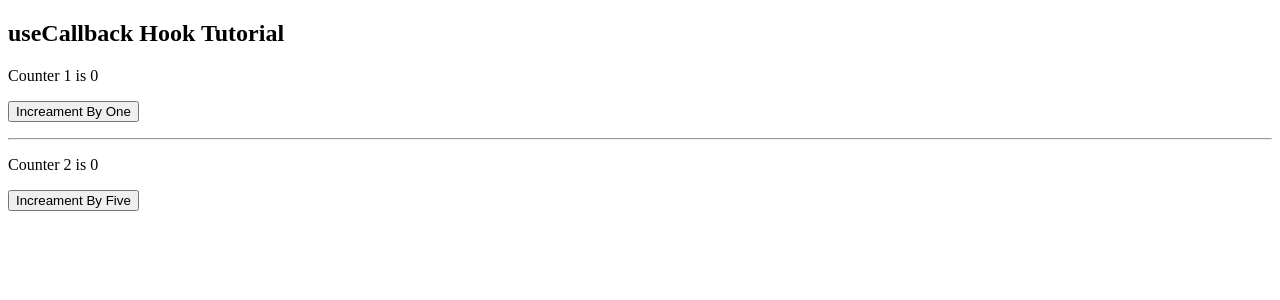
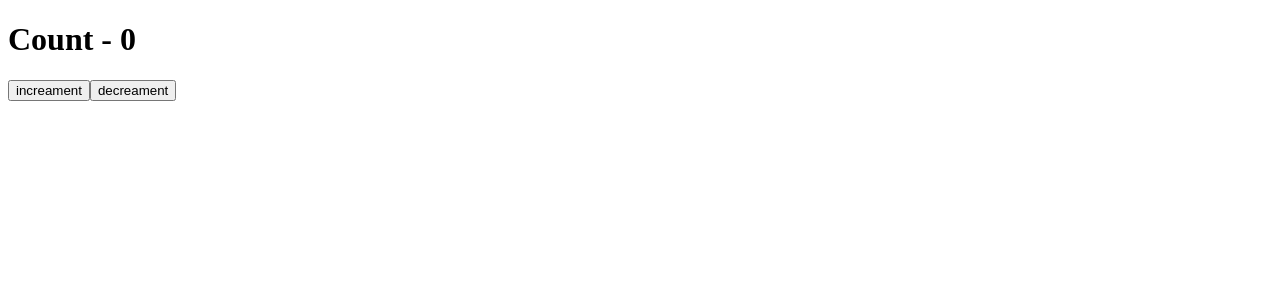
Before and after one commit to sagarhasan273/React.Js, a React (Create React App) app: page / in a window 1280 px wide. Shown: the top 300 px of the page. Built offline with nearby package versions, Linux system fonts and the light colour scheme.

Commit message:
useReducer

```diff
--- a/src/App.js
+++ b/src/App.js
@@ -1,28 +1,10 @@
-import React, { useState } from 'react';
-import Button from './component/Button';
-import ShowCount from './component/ShowCount';
-import Title from './component/Title';
+import React from 'react';
+import Counter from './component/Counter';
 
 export default function App() {
-  const [count1, setCount1] = useState(0);
-  const [count2, setCount2] = useState(0);
-
-  const increamentByOne = () => {
-    setCount1((prevCount) => prevCount + 1);
-  };
-
-  const increamentByFive = () => {
-    setCount2((prevCount) => prevCount + 5);
-  };
-
   return (
     <div>
-      <Title />
-      <ShowCount count={count1} title="Counter 1" />
-      <Button handleClick={increamentByOne}>Increament By One</Button>
-      <hr />
-      <ShowCount count={count2} title="Counter 2" />
-      <Button handleClick={increamentByFive}>Increament By Five</Button>
+      <Counter />
     </div>
   );
 }
--- a/src/component/Button.js
+++ /dev/null
@@ -1,15 +0,0 @@
-import React from 'react';
-
-function Button({ handleClick, children }) {
-  console.log(`rendering button ${children}`);
-
-  return (
-    <p>
-      <button type="button" onClick={handleClick}>
-        {children}
-      </button>
-    </p>
-  );
-}
-
-export default React.memo(Button);
--- /dev/null
+++ b/src/component/Counter.js
@@ -0,0 +1,31 @@
+import React, { useReducer } from 'react';
+
+const initialState = { counter: 0 };
+const reducer = (state, action) => {
+  switch (action) {
+    case 'increment':
+      return { counter: state.counter + 1 };
+    case 'decrement':
+      return { counter: state.counter - 1 };
+    default:
+      return state;
+  }
+};
+
+function Counter() {
+  const [count, func] = useReducer(reducer, initialState);
+
+  return (
+    <div>
+      <h1>Count - {count.counter}</h1>
+      <button type="button" onClick={() => func('increment')}>
+        increament
+      </button>
+      <button type="button" onClick={() => func('decrement')}>
+        decreament
+      </button>
+    </div>
+  );
+}
+
+export default Counter;
--- a/src/component/ShowCount.js
+++ /dev/null
@@ -1,12 +0,0 @@
-import React from 'react';
-
-function ShowCount({ count, title }) {
-  console.log(`rendering ${title}...`);
-  return (
-    <p>
-      {title} is {count}
-    </p>
-  );
-}
-
-export default React.memo(ShowCount);
--- a/src/component/Title.js
+++ /dev/null
@@ -1,8 +0,0 @@
-import React from 'react';
-
-function Title() {
-  console.log('rendering title...');
-  return <h2>useCallback Hook Tutorial</h2>;
-}
-
-export default React.memo(Title);
```
